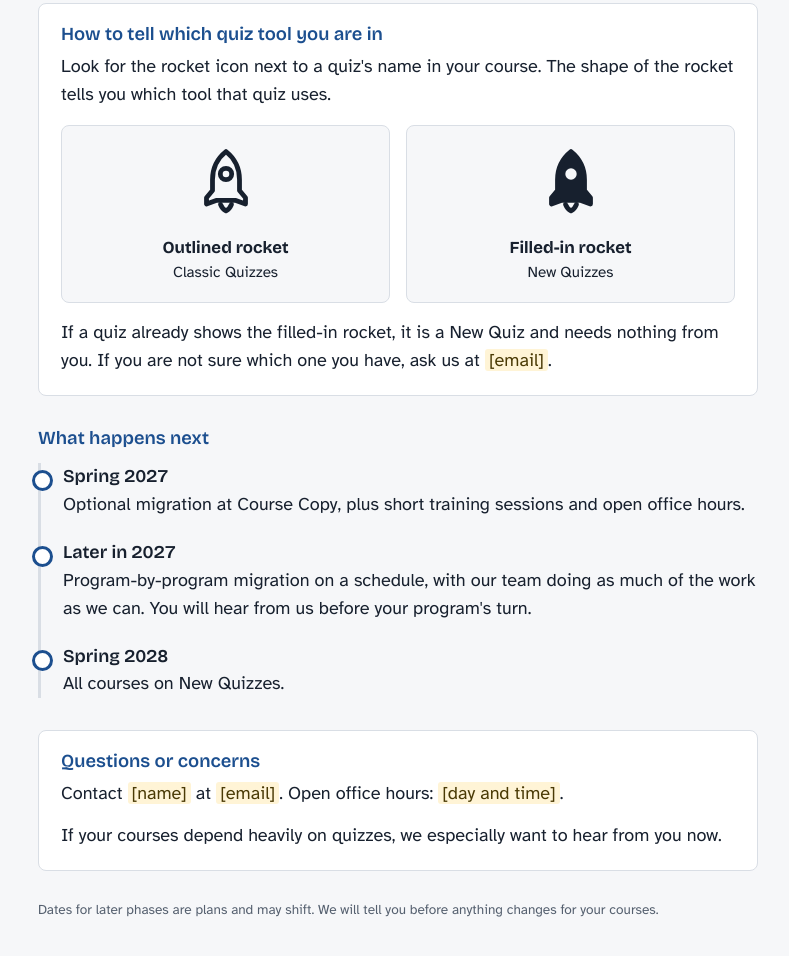
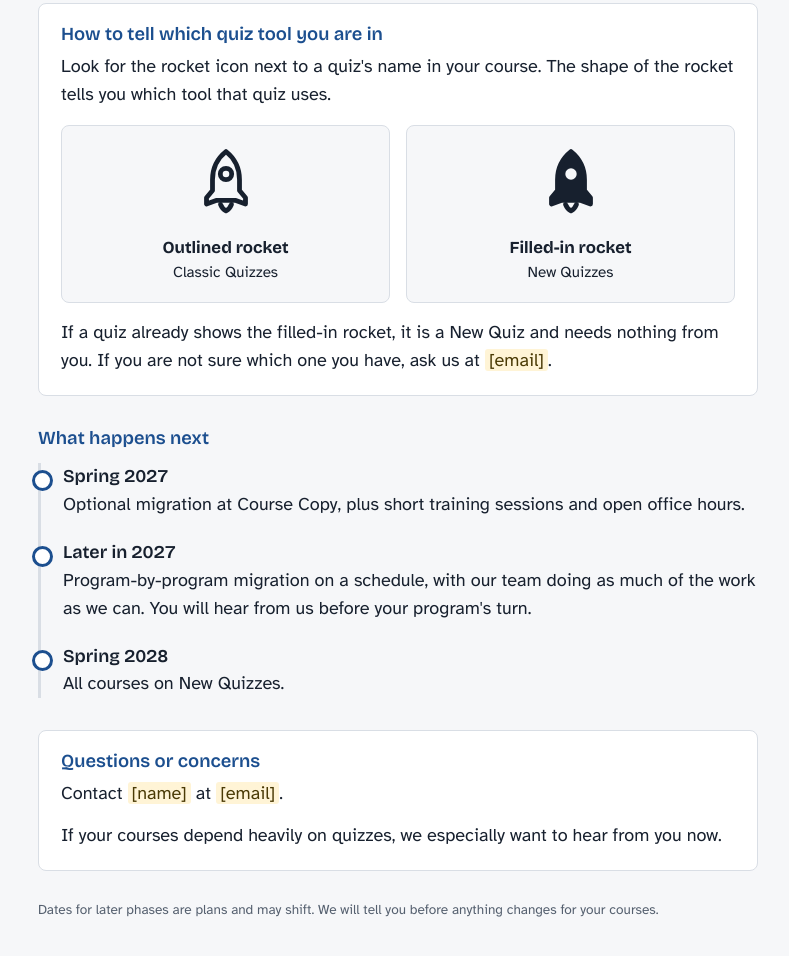
Before and after one commit to thermersar/NewQuizMigration.github.io, a plain HTML site: page index.html in a window 1280 px wide. Shown: the part 1681-2637 px from the top of the page, without its empty margins (242-1031 px from the left). Drawn offline with nearby package versions, Linux system fonts and the light colour scheme.

Commit message:
Removed Office Hours

```diff
--- a/index.html
+++ b/index.html
@@ -219,7 +219,7 @@ a:focus-visible { outline: 3px solid var(--accent); outline-offset: 2px; }
 
   <section class="help" aria-labelledby="help-h">
     <h2 id="help-h">Questions or concerns</h2>
-    <p>Contact <span class="mark">[name]</span> at <span class="mark">[email]</span>. Open office hours: <span class="mark">[day and time]</span>.</p>
+    <p>Contact <span class="mark">[name]</span> at <span class="mark">[email]</span>.</p>
     <p>If your courses depend heavily on quizzes, we especially want to hear from you now.</p>
   </section>
 
```
